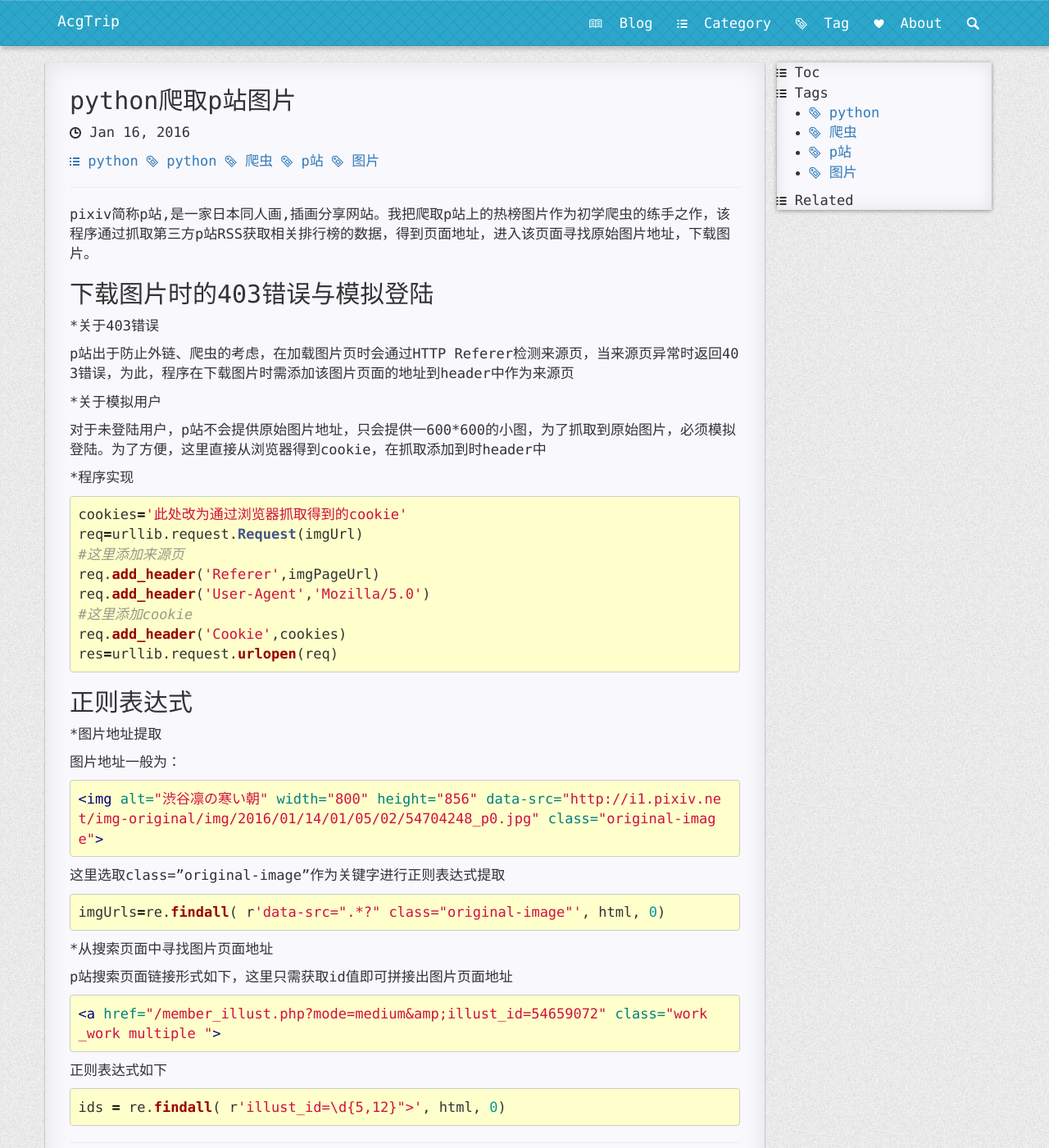
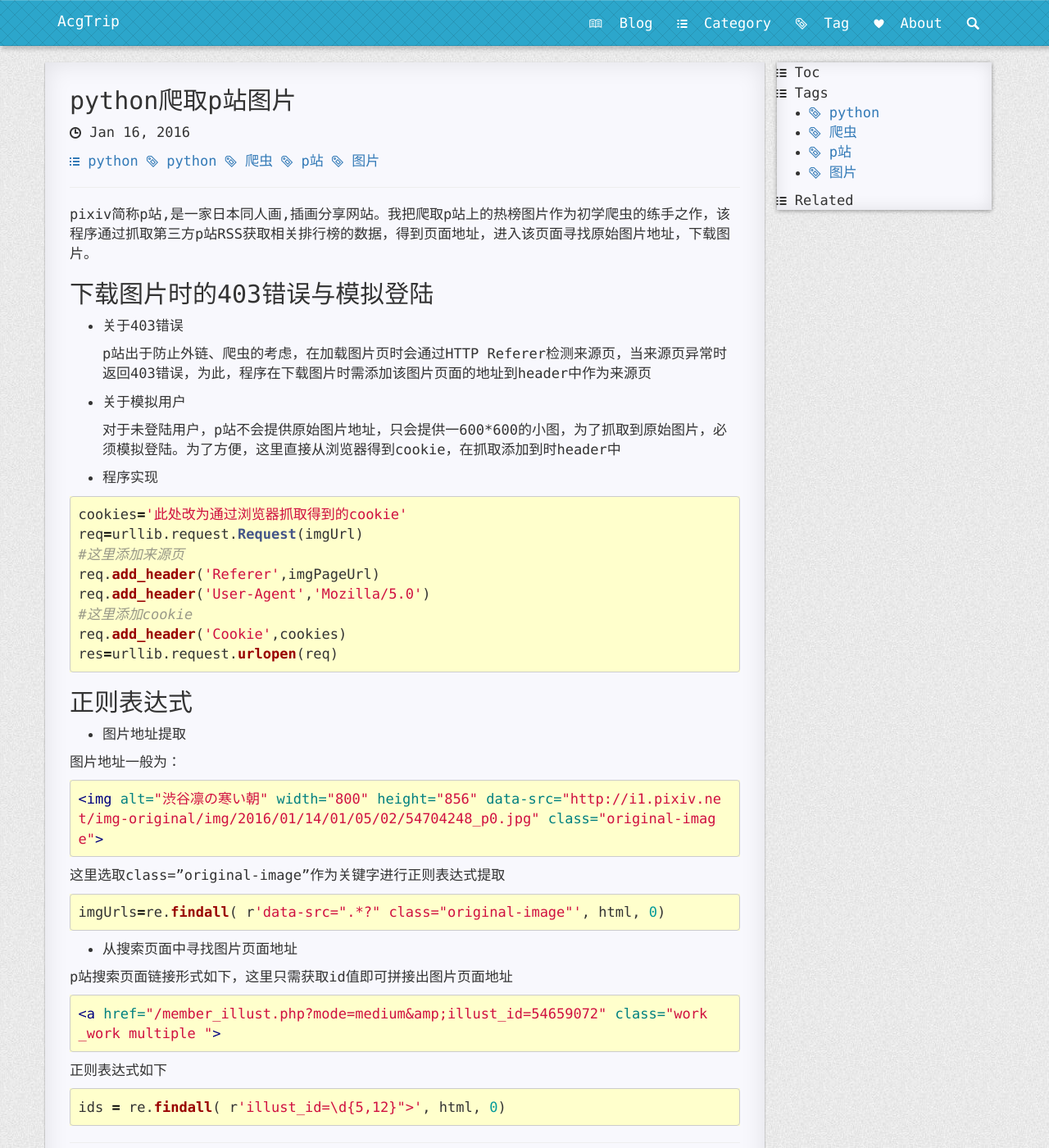
Before and after one commit to MemoriesOff/github_blog, a Jekyll site: the page built from _posts/2016-01-16-python-crawler.md, in a window 1280 px wide and 1400 px high. Shown: the whole window at 82% size. Built offline with Jekyll 4.4.1, drawn with Linux system fonts in a browser that asks for light colours; nearby versions of some CDN libraries; Markdown is read by kramdown in place of the engine named in the settings; comment, search, counter and statistics services are not loaded; part of the change alters nothing that is shown.

````diff
--- a/_posts/2016-01-16-python-crawler.md
+++ b/_posts/2016-01-16-python-crawler.md
@@ -9,15 +9,15 @@ pixiv简称p站,是一家日本同人画,插画分享网站。我把爬取p站
 
 ##下载图片时的403错误与模拟登陆
 
-*关于403错误
+* 关于403错误
 
    p站出于防止外链、爬虫的考虑，在加载图片页时会通过HTTP Referer检测来源页，当来源页异常时返回403错误，为此，程序在下载图片时需添加该图片页面的地址到header中作为来源页
 
-*关于模拟用户
+* 关于模拟用户
 
    对于未登陆用户，p站不会提供原始图片地址，只会提供一600*600的小图，为了抓取到原始图片，必须模拟登陆。为了方便，这里直接从浏览器得到cookie，在抓取添加到时header中
 
-*程序实现
+* 程序实现
 
 ```python
 cookies='此处改为通过浏览器抓取得到的cookie'
@@ -32,7 +32,7 @@ res=urllib.request.urlopen(req)
 
 ##正则表达式
 
-*图片地址提取
+* 图片地址提取
 
 图片地址一般为：
 
@@ -46,7 +46,7 @@ res=urllib.request.urlopen(req)
 imgUrls=re.findall( r'data-src=".*?" class="original-image"', html, 0)
 ```
 
-*从搜索页面中寻找图片页面地址
+* 从搜索页面中寻找图片页面地址
 
 p站搜索页面链接形式如下，这里只需获取id值即可拼接出图片页面地址
 ```html
@@ -59,7 +59,9 @@ ids = re.findall( r'illust_id=\d{5,12}">', html, 0)
 
 * * *
 
-原程序：[https://github.com/MemoriesOff/pivix-Picture-crawl-/blob/master/crawlFromPivix.py](https://github.com/MemoriesOff/pivix-Picture-crawl-/blob/master/crawlFromPivix.py)
+##程序与致谢
+
+* 原程序：[https://github.com/MemoriesOff/pivix-Picture-crawl-/blob/master/crawlFromPivix.py](https://github.com/MemoriesOff/pivix-Picture-crawl-/blob/master/crawlFromPivix.py)
 
 * 久远寺千歳的P站排行订阅rss: [http://bangumi.tv/group/topic/23196](http://bangumi.tv/group/topic/23196)
 * Wang Jiewen 的github项目: [https://github.com/wjw12/python/blob/master/pixivSpider.py](https://github.com/wjw12/python/blob/master/pixivSpider.py)
````
